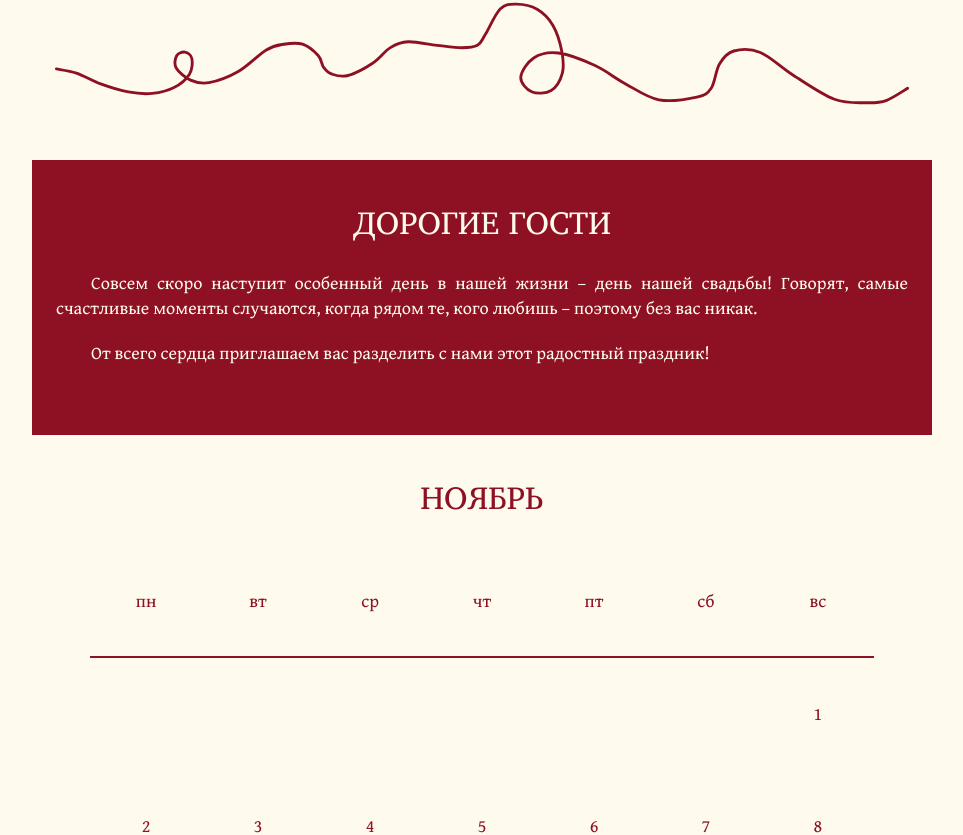
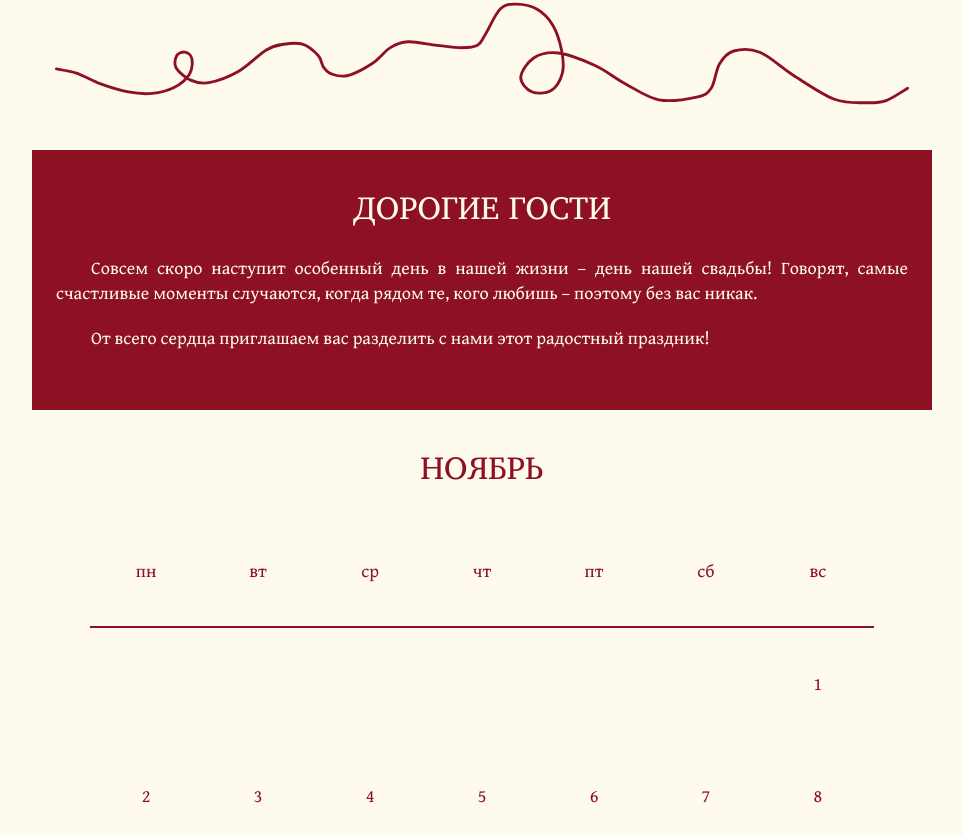
Before and after one commit to merenneilo/pet-wed, an Angular app: page / in a window 1280 px wide. Shown: the part 1151-1986 px from the top of the page, without its empty margins (158-1121 px from the left). Built offline with nearby package versions, Linux system fonts and the light colour scheme.

Commit message:
FIXES AFTER REVIEW by very angry senior

```diff
--- a/src/styles.scss
+++ b/src/styles.scss
@@ -33,7 +33,6 @@ html {
   --c-main: rgba(254, 250, 238, 1);
   --c-second: rgba(141, 17, 34, 1);
   --c-second-07: rgba(141, 17, 34, 0.7);
-  --c-3: rgba(141, 17, 34, 1);
 }
 
 body {
@@ -77,7 +76,7 @@ h2 {
 }
 
 section {
-  padding: 45px 24px 50px;
+  padding: 40px 24px 40px;
 
   font-family: 'Gentium', sans-serif;
   font-size: 18px;
@@ -101,7 +100,7 @@ section {
 }
 
 section.bg-second {
-  background-color: var(--c-3);
+  background-color: var(--c-second);
   color: var(--c-main);
 }
 
@@ -341,7 +340,7 @@ a.interact {
   }
 
   > p {
-    margin-top: 12px;
+    margin-top: 24px;
   }
 }
 
```
